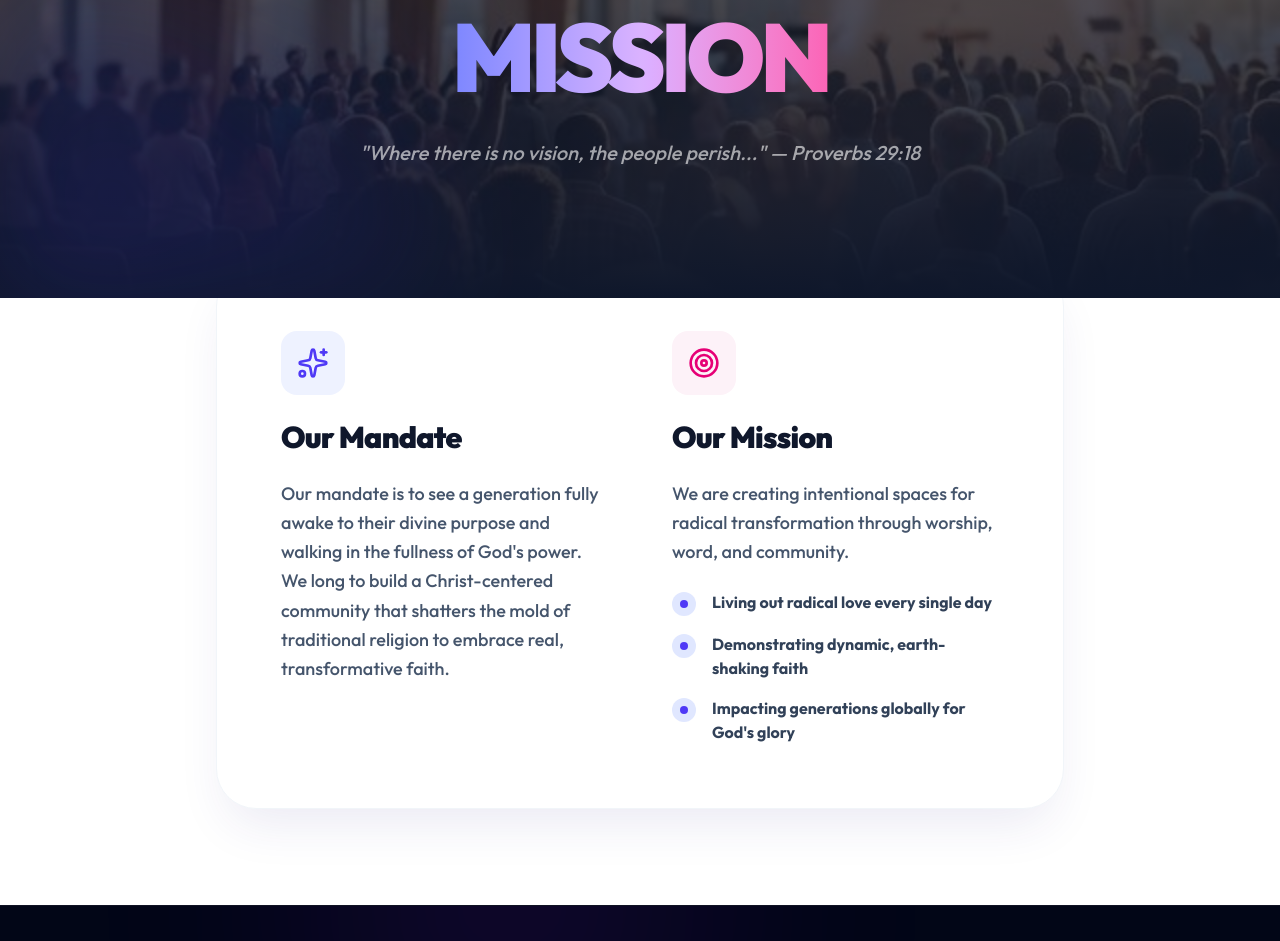
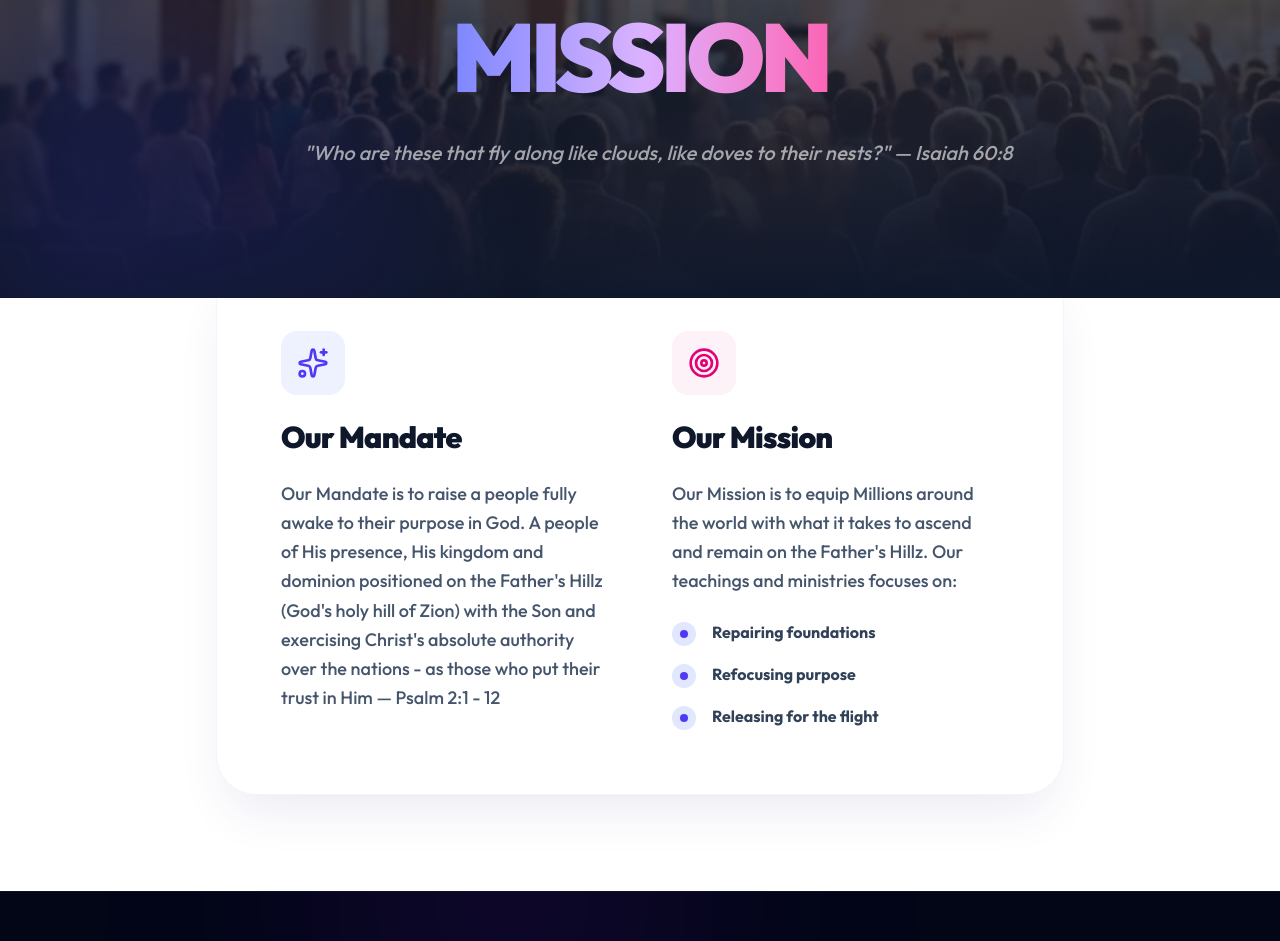
Before and after one commit to Joebim/hillz-shift-4.0, a Next.js app: page /about/mandate in a window 1280 px wide. Shown: the part 340-1281 px from the top of the page. Built offline with nearby package versions, Linux system fonts and the light colour scheme.

Commit message:
Update Mandate & Mission page content
- Updated mission statement items for better alignment with foundation, purpose, and release goals.
- Refined mandate and mission descriptions.
- Updated hero section scripture reference to Isaiah 60:8.
- Successfully verified production build.

```diff
--- a/app/(public)/about/mandate/page.tsx
+++ b/app/(public)/about/mandate/page.tsx
@@ -37,8 +37,8 @@ export default function MandateMissionPage() {
                             MANDATE & <br />
                             <span className="text-transparent bg-clip-text bg-linear-to-r from-indigo-400 via-purple-300 to-pink-400">MISSION</span>
                         </h1>
-                        <p className="text-xl text-white/60 max-w-2xl mx-auto font-medium animate-fade-in-up delay-100 italic leading-relaxed">
-                            &quot;Where there is no vision, the people perish...&quot; — Proverbs 29:18
+                        <p className="text-xl text-white/60 max-w-2xl mx-auto font-medium animate-fade-in-up delay-100 whitespace-nowrap italic leading-relaxed">
+                            &quot;Who are these that fly along like clouds, like doves to their nests?&quot; — Isaiah 60:8
                         </p>
                     </div>
                 </div>
@@ -58,7 +58,7 @@ export default function MandateMissionPage() {
                                     </div>
                                     <h2 className="text-3xl font-black text-slate-900 mb-6 tracking-tight">Our Mandate</h2>
                                     <p className="text-lg text-slate-600 leading-relaxed font-medium">
-                                        Our mandate is to see a generation fully awake to their divine purpose and walking in the fullness of God&apos;s power. We long to build a Christ-centered community that shatters the mold of traditional religion to embrace real, transformative faith.
+                                        Our Mandate is to raise a people fully awake to their purpose in God. A people of His presence, His kingdom and dominion positioned on the Father's Hillz (God's holy hill of Zion) with the Son and exercising Christ's absolute authority over the nations - as those who put their trust in Him — Psalm 2:1 - 12
                                     </p>
                                 </div>
 
@@ -69,13 +69,13 @@ export default function MandateMissionPage() {
                                     </div>
                                     <h2 className="text-3xl font-black text-slate-900 mb-6 tracking-tight">Our Mission</h2>
                                     <p className="text-lg text-slate-600 leading-relaxed font-medium mb-6">
-                                        We are creating intentional spaces for radical transformation through worship, word, and community.
+                                        Our Mission is to equip Millions around the world with what it takes to ascend and remain on the Father's Hillz. Our teachings and ministries focuses on:
                                     </p>
                                     <ul className="space-y-4">
                                         {[
-                                            'Living out radical love every single day',
-                                            'Demonstrating dynamic, earth-shaking faith',
-                                            'Impacting generations globally for God\'s glory'
+                                            'Repairing foundations',
+                                            'Refocusing purpose',
+                                            'Releasing for the flight'
                                         ].map((item, i) => (
                                             <li key={i} className="flex items-start gap-4">
                                                 <div className="w-6 h-6 rounded-full bg-indigo-100 text-indigo-600 flex items-center justify-center shrink-0 mt-0.5">
```
